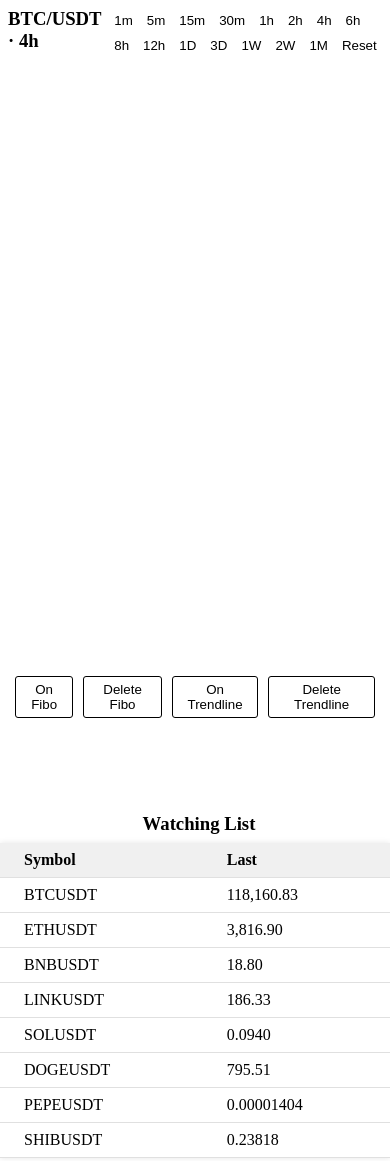
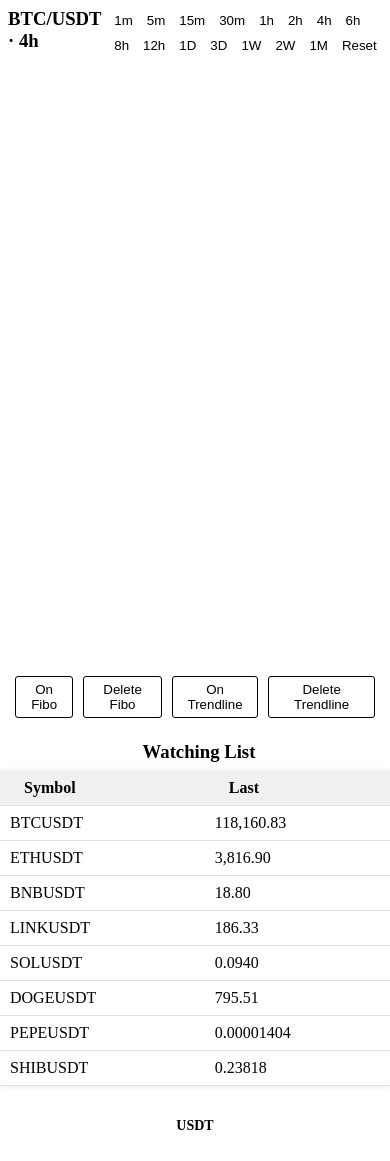
Before and after one commit to Takamori25/chart, a website built with Vite: page index.html in a window 390 px wide. Shown: the top 1161 px of the page. Built offline with nearby package versions, Linux system fonts and the light colour scheme; no server answers; what lightweight-charts would draw is missing.

Commit message:
responsive

```diff
--- a/src/styles.css
+++ b/src/styles.css
@@ -50,19 +50,19 @@
   margin: 15px
 }
 
-@media only screen and (max-width: 768px) {
+@media only screen and (max-width: 992px) {
   .container {
-    display: block;
+    display: flex;
+    flex-direction: column;
   }
 
   .left-side {
   width: 100%;
-  height: 80vh;
   }
 
   .right-side {
     width: 100%;
-    margin-top: 130px;
+    margin-top: 10px;
   }
 
   .chart-title {
@@ -73,7 +73,7 @@
   }
 }
 
-@media only screen and (max-width: 460px) {
+@media only screen and (max-width: 810px) {
   .market {
     display: none;
   }
@@ -92,6 +92,13 @@
   border-bottom: 1px solid #e0e0e0;
   text-align: left;
   vertical-align: middle;
+}
+
+@media only screen and (max-width: 1080px) {
+  .table.symbol-table th,
+  table.symbol-table td {
+    padding: 8px 10px;
+  }
 }
 
 table.symbol-table th {
```
